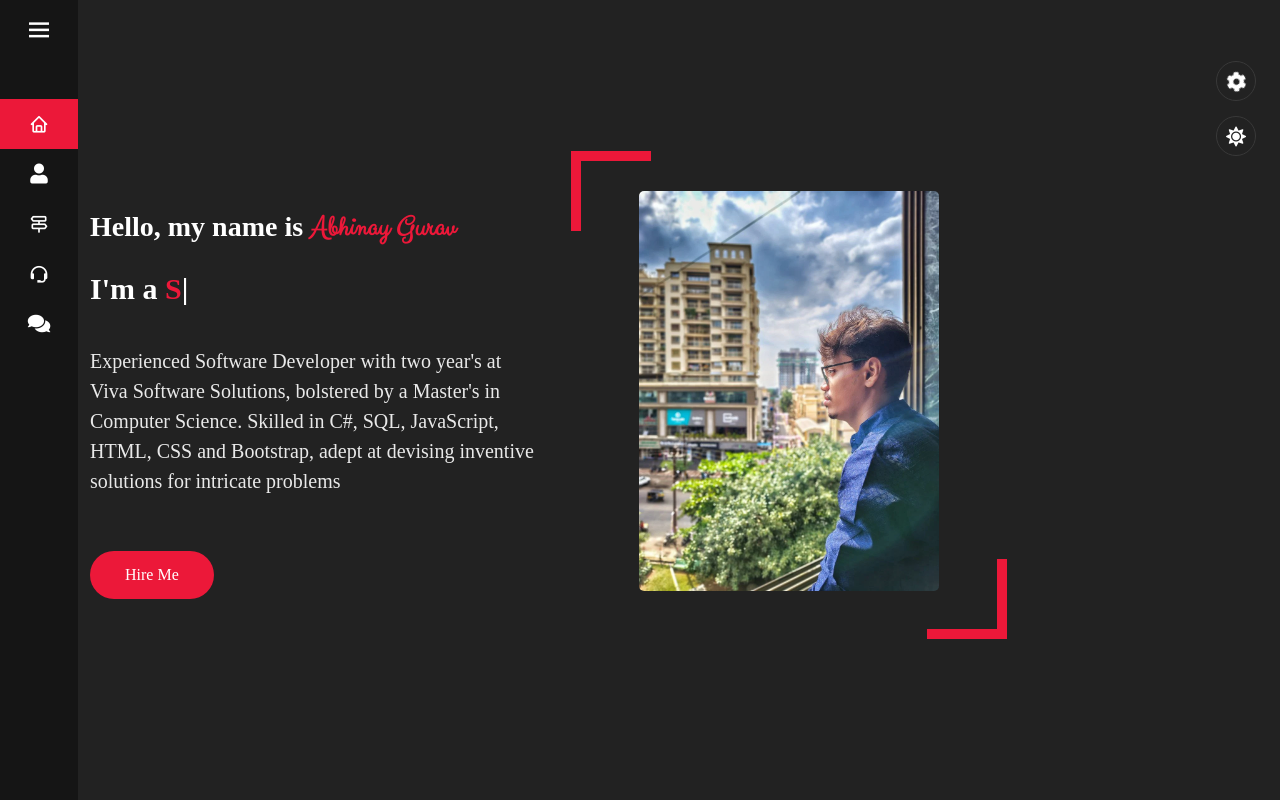
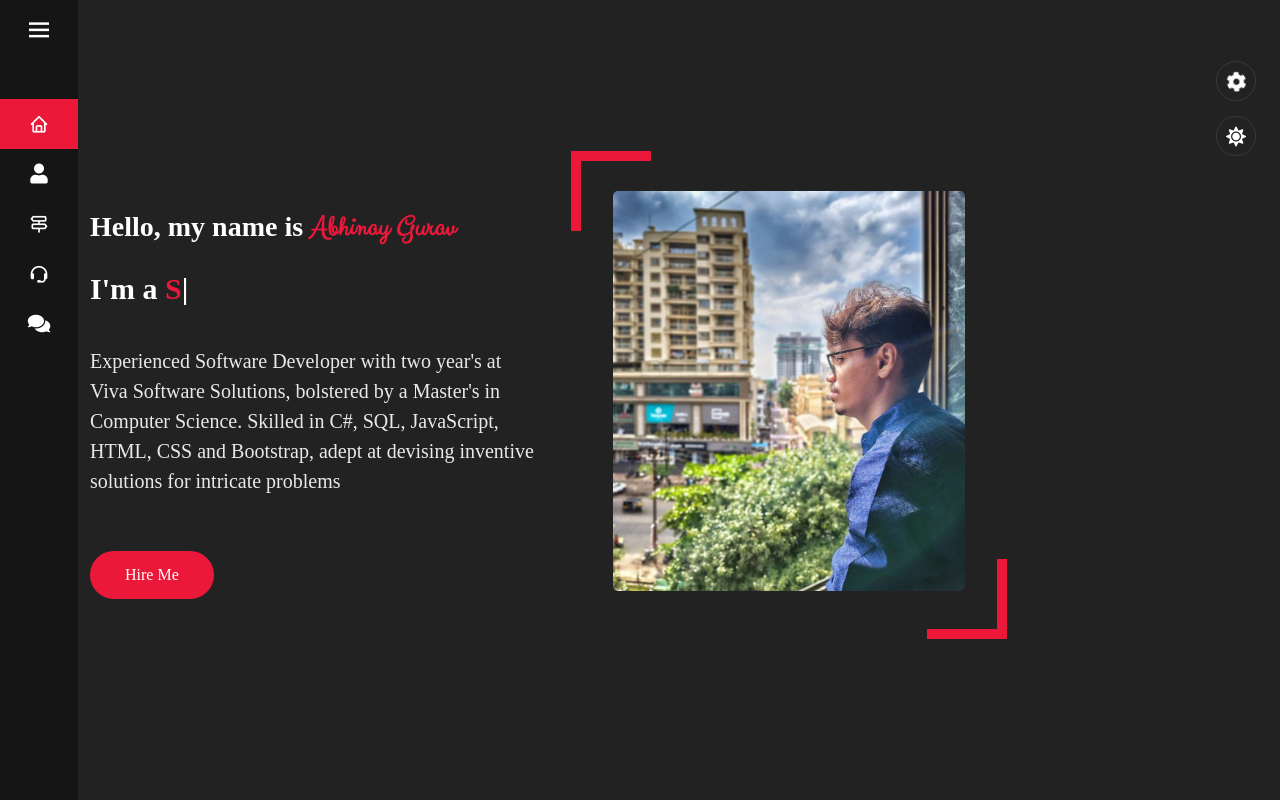
Before and after one commit to abhisgurav/abhisgurav, a plain HTML site: page index.html in a window 1280 px wide. Shown: the top 800 px of the page. Drawn offline with nearby package versions, Linux system fonts and the light colour scheme.

Commit message:
img path

```diff
--- a/index.html
+++ b/index.html
@@ -86,7 +86,7 @@
                             <a href="#contact" class="btn hire-me">Hire Me</a>
                     </div>
                     <div class="home-img home-15">
-                        <img id="img1" src="../img/bg.webp" alt="abhi">
+                        <img id="img1" src="https://abhisgurav.github.io/abhisgurav/img/abhig.webp" alt="abhi">
                     </div>
 
                 </div>
```
